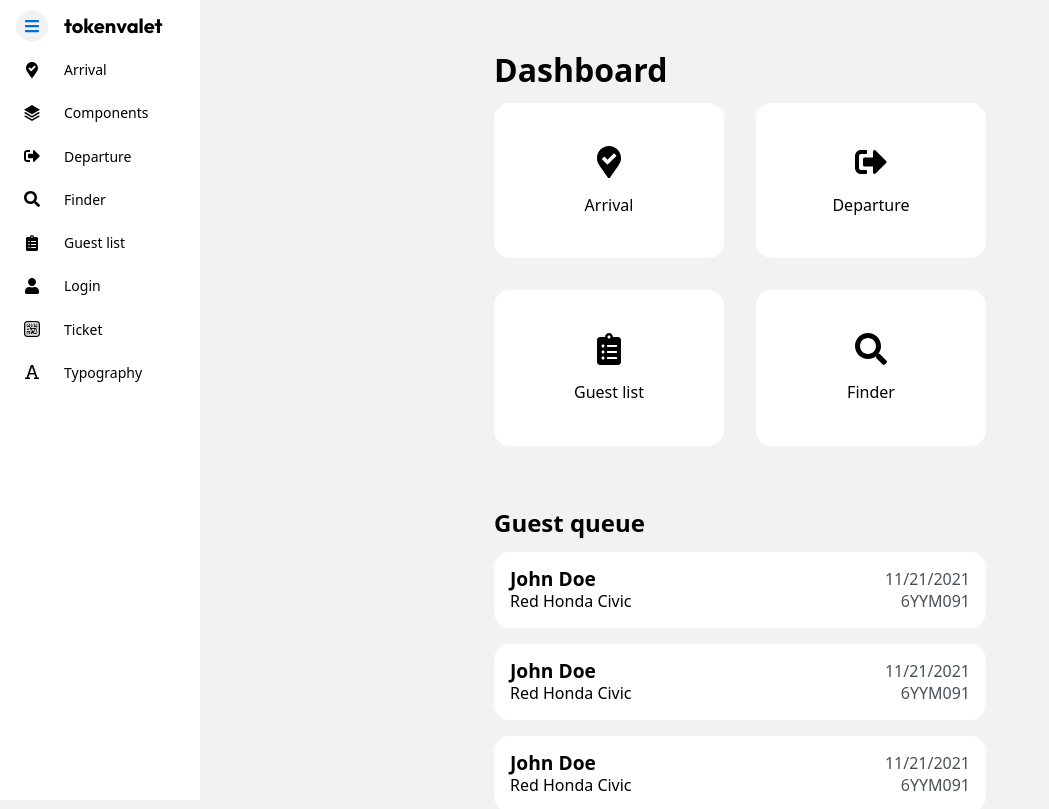
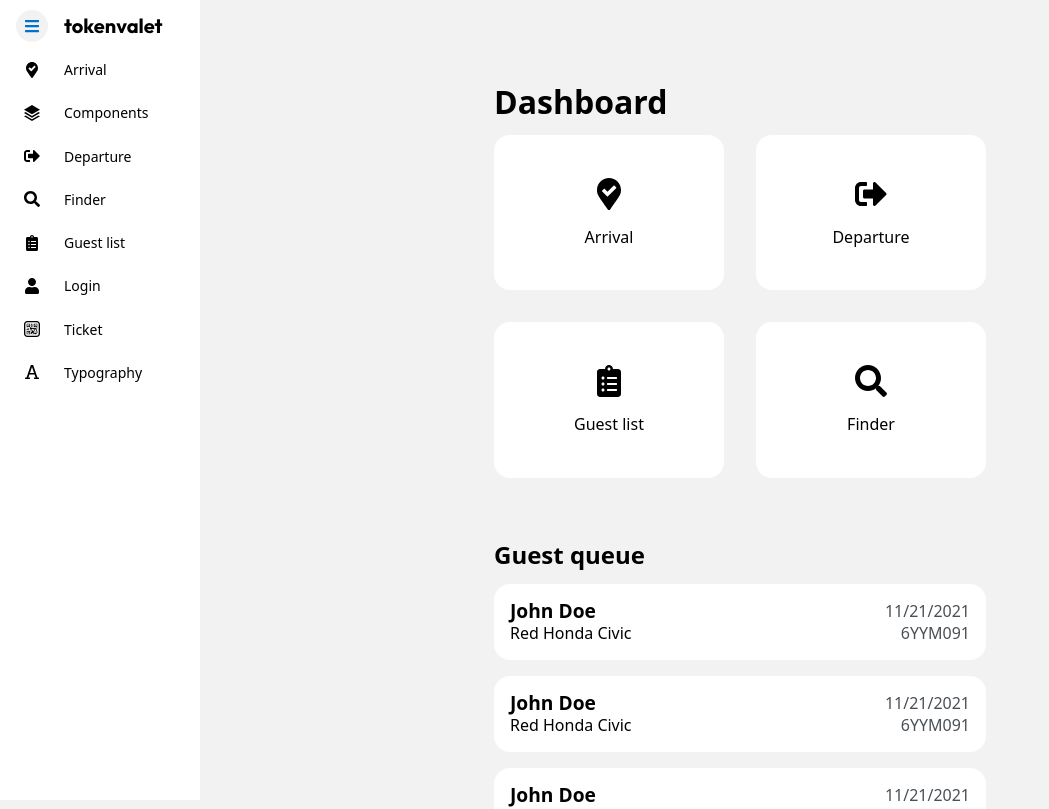
Before and after one commit to joshuabradley012/tokenvalet, a React app: page / in a window 1280 px wide. Shown: the top 809 px of the page, without its empty margins (0-1049 px from the left). Built offline with nearby package versions, Linux system fonts and the light colour scheme.

Commit message:
Added margin back to dashboard h1

```diff
--- a/client/pages/home/style.scss
+++ b/client/pages/home/style.scss
@@ -2,10 +2,6 @@
 @use '~scss/mixins/breakpoints' as *;
 
 .home {
-  h1 {
-    margin-top: 0;
-  }
-
   .dashboard {
     margin-bottom: $spacer-16;
 
```
